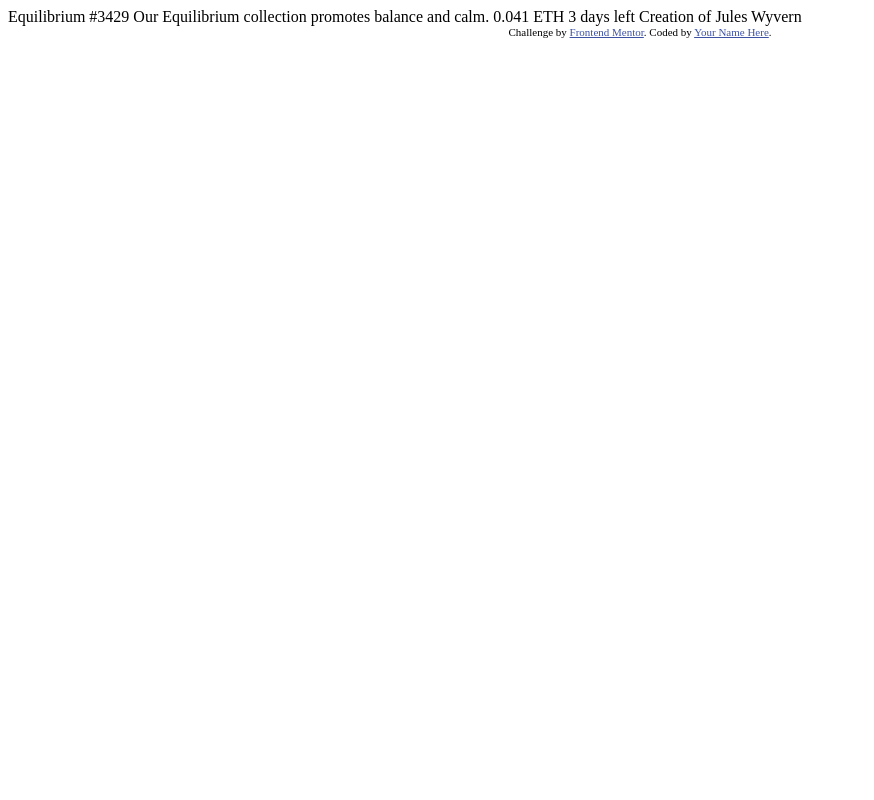
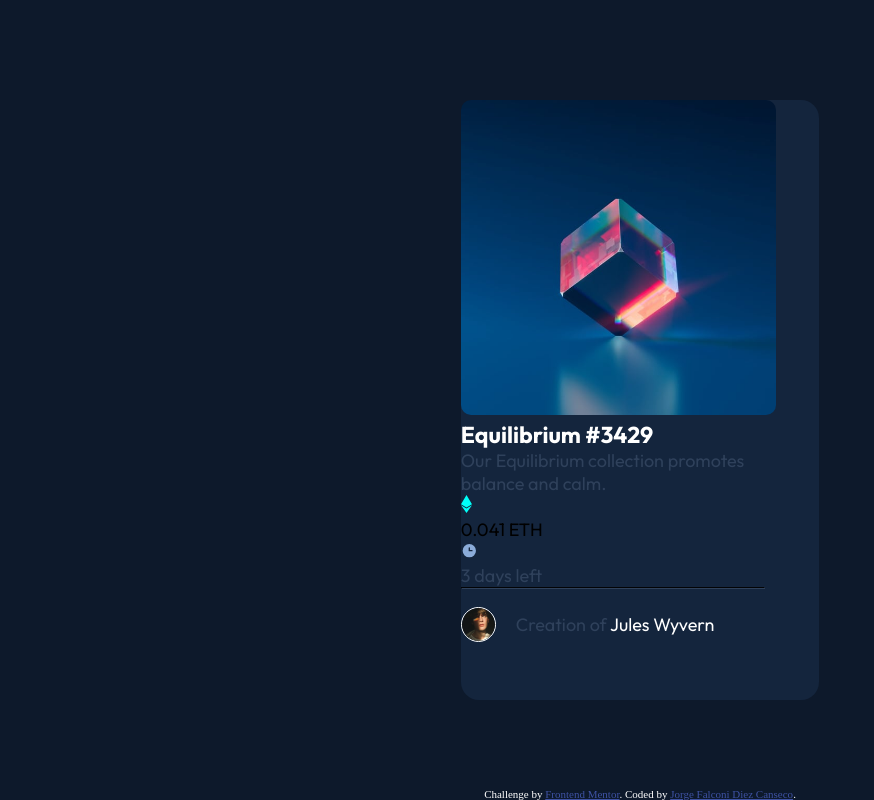
Before and after one commit to jfalconidc/Frontend-Mentor-NFT-preview-card-component, a plain HTML site: page index.html in a window 1280 px wide. Shown: the whole page, without its empty margins (0-874 px from the left). Drawn offline with Linux system fonts and the light colour scheme.

Commit message:
Modificando estructura y agregando estilos a la tarjeta

```diff
--- a/index.html
+++ b/index.html
@@ -3,31 +3,44 @@
 <head>
   <meta charset="UTF-8">
   <meta name="viewport" content="width=device-width, initial-scale=1.0"> <!-- displays site properly based on user's device -->
-
   <link rel="icon" type="image/png" sizes="32x32" href="./images/favicon-32x32.png">
-
+  <link rel="stylesheet" href="/styles/index.css">
+  <link rel="preconnect" href="https://fonts.googleapis.com">
+  <link rel="preconnect" href="https://fonts.gstatic.com" crossorigin>
+  <link href="https://fonts.googleapis.com/css2?family=Outfit:wght@100..900&display=swap" rel="stylesheet">
   <title>Frontend Mentor | NFT preview card component</title>
-
   <!-- Feel free to remove these styles or customise in your own stylesheet 👍 -->
   <style>
-    .attribution { font-size: 11px; text-align: center; }
+    .attribution { font-size: 11px; text-align: center; color: white;}
     .attribution a { color: hsl(228, 45%, 44%); }
   </style>
 </head>
 <body>
-
-  Equilibrium #3429
-
-  Our Equilibrium collection promotes balance and calm.
-
-  0.041 ETH
-  3 days left
-
-  Creation of Jules Wyvern
-
+  <div class="container">
+    <div class="content">
+        <img src="/images/image-equilibrium.jpg" alt="Image equilibrium">
+        <h1>Equilibrium #3429</h1>
+        <p class="parag">Our Equilibrium collection promotes balance and calm.</p>
+        <div class="indicators">
+          <div class="crypto">
+            <svg width="11" height="18" xmlns="http://www.w3.org/2000/svg"><path d="M11 10.216 5.5 18 0 10.216l5.5 3.263 5.5-3.262ZM5.5 0l5.496 9.169L5.5 12.43 0 9.17 5.5 0Z" fill="#00FFF8"/></svg>
+            <p>0.041 ETH</p>
+          </div>
+          <div class="time">
+            <svg width="17" height="17" xmlns="http://www.w3.org/2000/svg"><path d="M8.305 2.007a6.667 6.667 0 1 0 0 13.334 6.667 6.667 0 0 0 0-13.334Zm2.667 7.334H8.305a.667.667 0 0 1-.667-.667V6.007a.667.667 0 0 1 1.334 0v2h2a.667.667 0 0 1 0 1.334Z" fill="#8BACD9"/></svg>
+            <p class="parag">3 days left</p>
+          </div>
+        </div>
+        <hr>
+        <div class="creator">
+          <img src="/images/image-avatar.png" alt="Image avatar">
+          <p><span class="parag">Creation of</span> Jules Wyvern</p>
+        </div>
+    </div>
+  </div>
   <div class="attribution">
     Challenge by <a href="https://www.frontendmentor.io?ref=challenge" target="_blank">Frontend Mentor</a>.
-    Coded by <a href="#">Your Name Here</a>.
+    Coded by <a href="#">Jorge Falconi Diez Canseco</a>.
   </div>
 </body>
 </html>
--- /dev/null
+++ b/styles/index.css
@@ -0,0 +1,74 @@
+* {
+    margin: 0;
+    padding: 0;
+    box-sizing: border-box;
+}
+
+body {
+    background-color: hsl(217, 54%, 11%);
+    width: 100%;
+    height: 800px;
+    display: flex;
+    flex-direction: column-reverse;
+    position: relative;
+}
+
+.container {
+    width: 28%;
+    height: 600px;
+    background-color: hsl(216, 50%, 16%);
+    border-radius: 18px;
+    position: absolute;
+    top: 50%;
+    left: 50%;
+    margin-top: -300px;
+    margin-left: -14%;
+    font-family: "Outfit", sans-serif;
+    font-optical-sizing: auto;
+    font-style: normal;
+    font-size: 18px;
+}
+
+.content {
+    width: 85%;
+    height: 550px;
+}
+
+.content h1 {
+    color: hsl(0, 0%, 100%);
+    font-size: 23px;
+}
+
+.parag {
+    color: hsl(215, 32%, 27%);
+}
+
+.content > img{
+    width: 315px;
+    height: 315px;
+    border-radius: 10px;
+    margin: auto;
+}
+
+.content hr {
+    border-color: hsl(215, 32%, 27%);
+}
+
+.creator {
+    display: flex;
+    justify-content: flex-start;
+    gap: 20px;
+    align-items: center;
+    margin-top: 18px;
+}
+
+.creator p {
+    color: hsl(0, 0%, 100%);
+}
+
+.creator img {
+    width: 35px;
+    height: 35px;
+    border: 1px solid hsl(0, 0%, 100%);
+    border-radius: 30px;
+}
```
